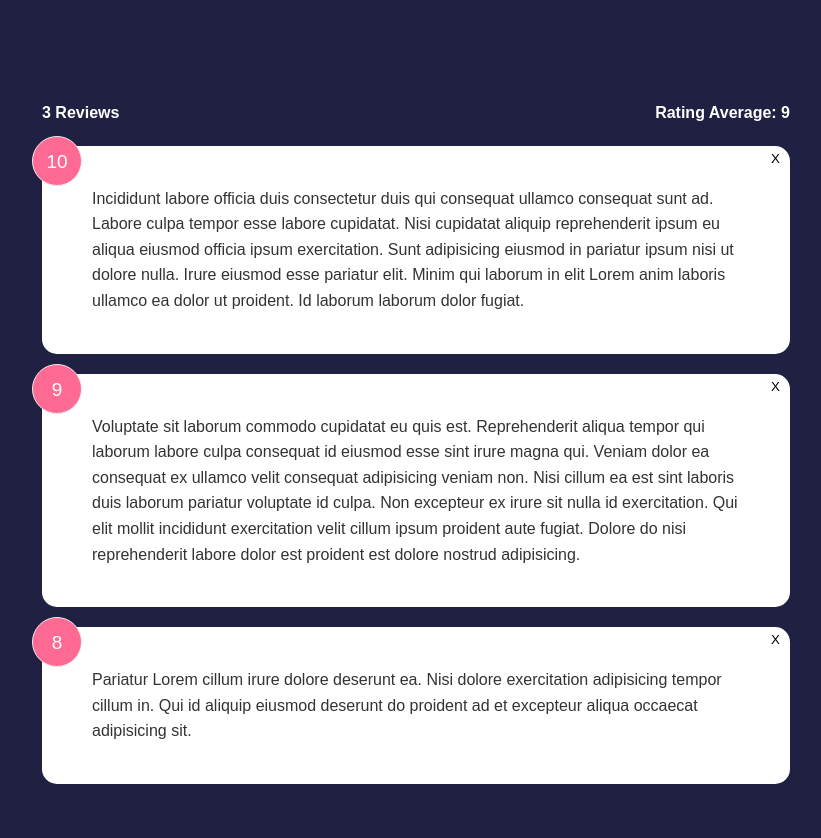
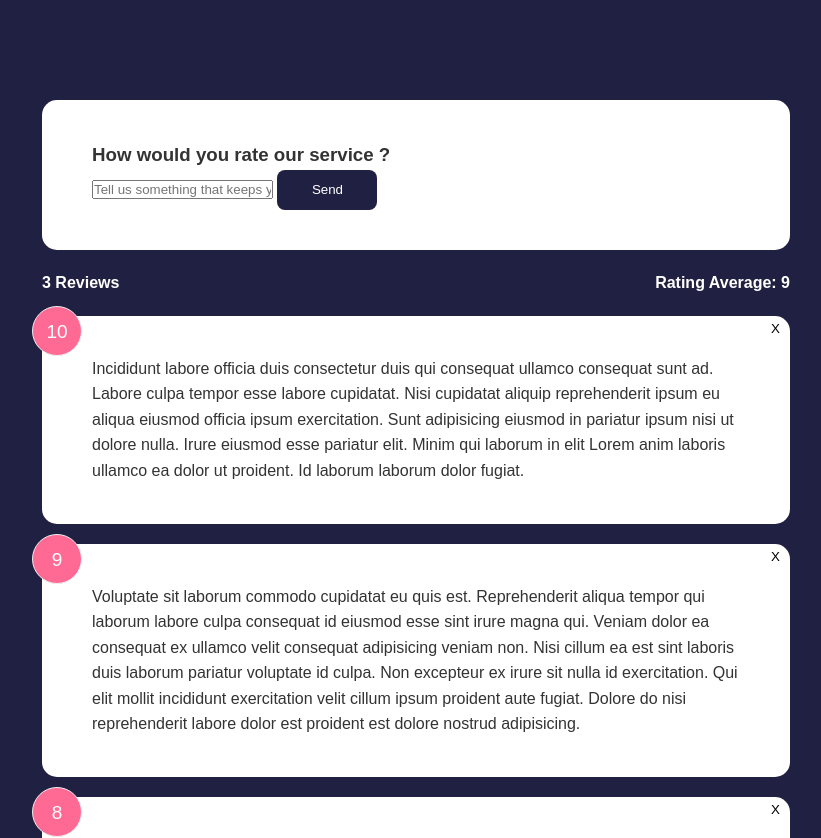
Before and after one commit to theone056/Svelte-Practice, a Svelte app in the folder SveltePractice/: page / in a window 1280 px wide. Shown: the top 838 px of the page, without its empty margins (224-1045 px from the left). Built offline with nearby package versions, Linux system fonts and the light colour scheme.

Commit message:
added button components

```diff
--- a/SveltePractice/src/App.svelte
+++ b/SveltePractice/src/App.svelte
@@ -1,7 +1,8 @@
 <script>
 	import FeedbackList from './components/FeedbackList.svelte';
 	import FeedbackStats from './components/FeedbackStats.svelte';
-
+	import FeedbackFrom from './components/FeedbackForm.svelte';
+import FeedbackForm from './components/FeedbackForm.svelte';
 	let feedback = [
 		{
 			id:1,
@@ -30,6 +31,7 @@
 </script>
 
 <main class="container">
+	<FeedbackForm />
 	<FeedbackStats {count} {average}/>
 	<FeedbackList {feedback} on:delete-feedback={deleteFeedback}/>
 </main>
--- /dev/null
+++ b/SveltePractice/src/components/Button.svelte
@@ -0,0 +1,24 @@
+<script>
+    export let style = 'primary';
+    export let type = 'button';
+    export let disabled = false;
+</script>
+
+<button {type} {disabled} class={style}>
+    <slot></slot>
+</button>
+
+<style>
+    button{
+        color:#fff;
+        border: 0;
+        border-radius: 8px;
+        width: 100px;
+        height: 40px;
+        cursor: pointer;
+    }
+
+    .primary{
+        background-color: #202142;
+    }
+</style>
--- /dev/null
+++ b/SveltePractice/src/components/FeedbackForm.svelte
@@ -0,0 +1,19 @@
+<script>
+    import Button from "./Button.svelte";
+    import Card from "./Card.svelte";
+</script>
+
+<Card>
+    <header>
+        <h3>How would you rate our service ?</h3>
+    </header>
+    <form action="">
+        <div class="input-group">
+            <input type="text" placeholder="Tell us something that keeps you coming back">
+            <Button>Send</Button>
+        </div>
+    </form>
+</Card>
+
+<style>
+</style>
```
